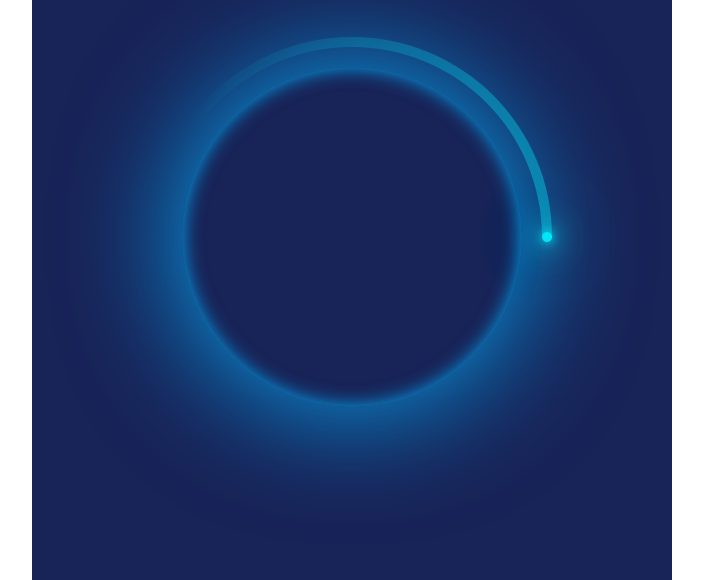
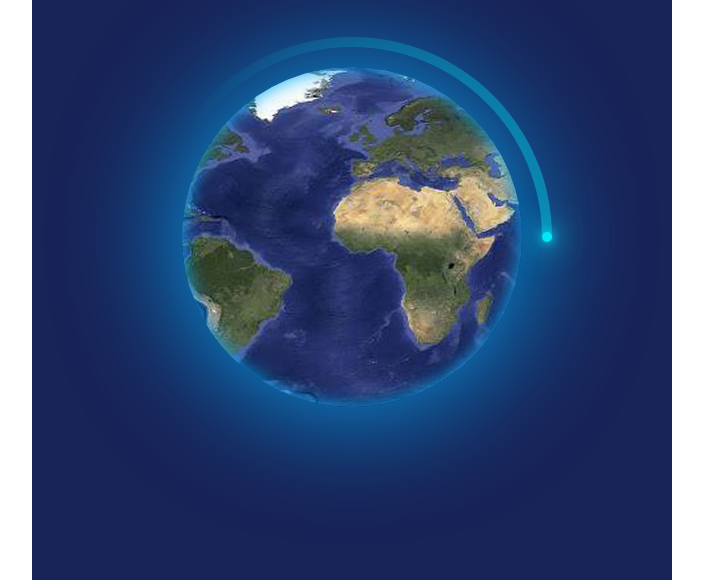
Before and after one commit to Prashant-desune/Earth_Rotation, a plain HTML site: page index.html in a window 1280 px wide. Shown: the part 220-800 px from the top of the page, without its empty margins (288-991 px from the left). Drawn offline with Linux system fonts and the light colour scheme.

Commit message:
Update index.html

```diff
--- a/index.html
+++ b/index.html
@@ -106,7 +106,7 @@
             position: absolute;
             width: 340px;
             height: 340px;
-            background: url(img/earth.jpg);
+            background: url(earth.jpg);
             border-radius: 50%;
             background-size: cover;
             box-shadow: inset 0 0 20px #03a9f4,
```
